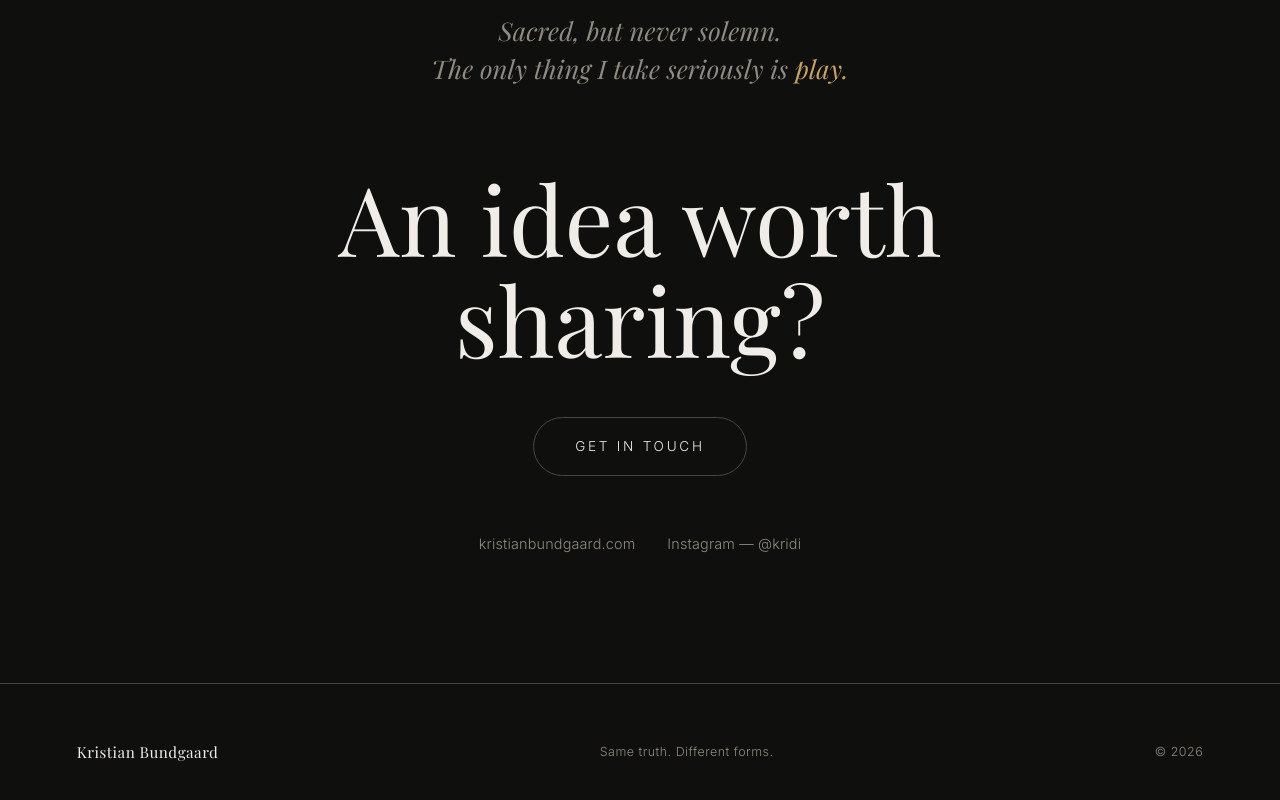
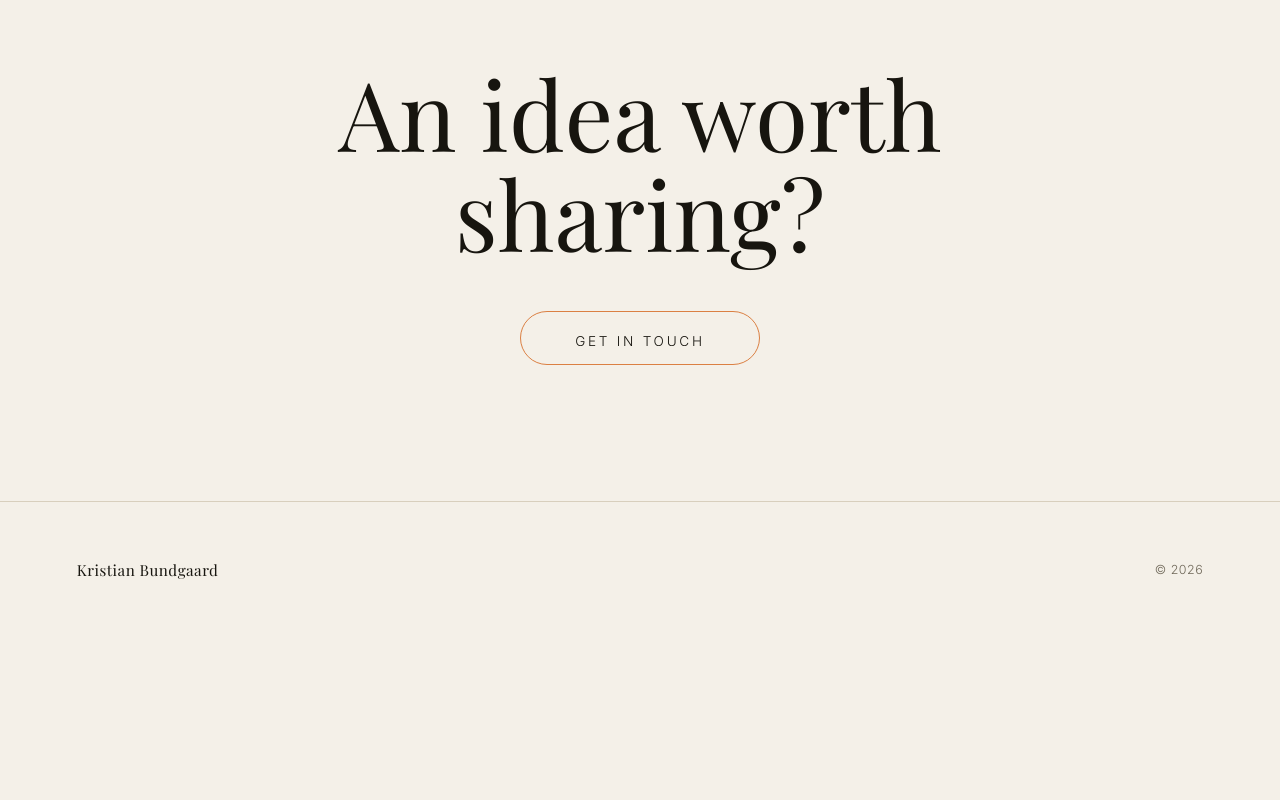
Before and after one commit to kristianbundgaard/My-repository, a plain HTML site: page index.html in a window 1280 px wide. Shown: the part 3315-4115 px from the top of the page. After the commit the page ends 3953 px from the top, so only its background shows below. Drawn offline with Linux system fonts and the light colour scheme.

Commit message:
Invert to a light theme + content and contact refinements
- Flip the palette: warm-paper ground, warm near-black text
- Warm the accent toward a sunset/sunrise orange
- Claire: "An app to clear your mind. Not a chatbot. ..."
- About: drop the "But one ambition: / Health." lines
- Footer: drop "Same truth. Different forms."
- Contact: single Get-in-touch button linking to Instagram (@kridi)
  with an elegant fill-sweep + label-swap-to-handle hover; remove the
  separate link list below

https://claude.ai/code/session_01U1VG1ev5mn5kzdXLC6PmUZ

```diff
--- a/index.html
+++ b/index.html
@@ -3,7 +3,7 @@
 <head>
 <meta charset="UTF-8" />
 <meta name="viewport" content="width=device-width, initial-scale=1.0, viewport-fit=cover" />
-<meta name="theme-color" content="#0F0F0E" />
+<meta name="theme-color" content="#F4F0E8" />
 <title>Kristian Bundgaard — Ideamaker</title>
 <meta name="description" content="Kristian Bundgaard is an ideamaker and artist. Same truth, different forms. A manifesto that happens to have a contact button." />
 <meta name="author" content="Kristian Bundgaard" />
@@ -31,11 +31,11 @@
      TOKENS
      ============================================================ */
   :root {
-    --bg:    #0F0F0E;
-    --fg:    #F0EDE8;
-    --dim:   #908b81;     /* muted off-white for secondary text */
-    --faint: #4a473f;     /* hairlines */
-    --accent:#C9A35B;     /* lamplight gold — used sparingly */
+    --bg:    #F4F0E8;     /* warm paper */
+    --fg:    #17150F;     /* warm near-black */
+    --dim:   #6f6859;     /* muted secondary text */
+    --faint: #d8cfbd;     /* hairlines */
+    --accent:#DB8043;     /* warm sunset / sunrise — used sparingly */
 
     --serif: "Playfair Display", Georgia, "Times New Roman", serif;
     --sans:  "Inter", -apple-system, BlinkMacSystemFont, "Segoe UI", sans-serif;
@@ -82,7 +82,6 @@
     position:fixed; inset:0 0 auto 0; z-index:100;
     display:flex; align-items:center; justify-content:space-between;
     padding:clamp(1.2rem,3vw,2rem) var(--pad);
-    mix-blend-mode:difference;
   }
   .nav__brand { font-family:var(--serif); font-size:1.05rem; letter-spacing:0.02em; }
   .nav__menu { display:flex; gap:clamp(1.1rem, 3vw, 2.4rem); }
@@ -214,20 +213,33 @@
     font-family:var(--serif); font-weight:400;
     font-size:clamp(2.4rem, 9vw, 6rem); line-height:1.05;
   }
+  /* Get-in-touch button — fill sweep + label swap to the Instagram handle */
   .contact__btn {
+    position:relative; isolation:isolate; overflow:hidden;
     display:inline-block; margin-top:clamp(2rem,5vw,3rem);
-    font-size:0.85rem; letter-spacing:0.2em; text-transform:uppercase;
-    padding:1.1rem 2.6rem; border:1px solid var(--faint); border-radius:100px;
-    transition:border-color 0.5s var(--ease), color 0.5s var(--ease), background 0.5s var(--ease);
+    font-size:0.85rem; letter-spacing:0.2em; text-transform:uppercase; color:var(--fg);
+    padding:1.15rem 2.8rem; min-width:15rem; border:1px solid var(--accent); border-radius:100px;
+    transition:color 0.5s var(--ease);
   }
-  .contact__btn:hover, .contact__btn:focus-visible { border-color:var(--accent); color:var(--accent); }
-  .contact__links {
-    margin-top:clamp(2.5rem,6vw,3.5rem); display:flex; justify-content:center; gap:2rem; flex-wrap:wrap;
-    font-size:0.9rem; color:var(--dim);
+  .contact__btn .btn__fill {
+    position:absolute; inset:0; z-index:-1; background:var(--accent);
+    transform:translateY(101%); border-radius:inherit;
+    transition:transform 0.6s var(--ease);
   }
-  .contact__links a { position:relative; }
-  .contact__links a::after { content:""; position:absolute; left:0; bottom:-3px; height:1px; width:0; background:var(--accent); transition:width 0.45s var(--ease); }
-  .contact__links a:hover::after { width:100%; }
+  .contact__btn:hover .btn__fill,
+  .contact__btn:focus-visible .btn__fill { transform:translateY(0); }
+  .contact__btn:hover, .contact__btn:focus-visible { color:var(--bg); }
+  .contact__btn .btn__text { position:relative; display:block; height:1.1em; overflow:hidden; }
+  .contact__btn .btn__line {
+    display:flex; align-items:center; justify-content:center; gap:0.5em; white-space:nowrap;
+    transition:transform 0.55s var(--ease);
+  }
+  .contact__btn .btn__line--out { position:absolute; inset:0; transform:translateY(115%); }
+  .contact__btn:hover .btn__line--in,
+  .contact__btn:focus-visible .btn__line--in { transform:translateY(-115%); }
+  .contact__btn:hover .btn__line--out,
+  .contact__btn:focus-visible .btn__line--out { transform:translateY(0); }
+  .contact__btn .btn__line svg { transform:translateY(-0.04em); }
 
   /* ============================================================
      FOOTER
@@ -315,7 +327,7 @@
         </button>
         <div class="idea__panel">
           <div class="idea__panel-inner">
-            <p class="idea__desc">A decision clarity engine. Not a chatbot. For the moment something actually matters — when the choice is yours and the cost is real.</p>
+            <p class="idea__desc">An app to clear your mind. Not a chatbot. For the moment something actually matters — when the choice is yours and the cost is real.</p>
           </div>
         </div>
       </div>
@@ -364,8 +376,6 @@
         <p data-anim>I create things.</p>
         <p data-anim>The approach is intentional play.</p>
         <p data-anim>Mediums vary according to message.</p>
-        <p class="small" data-anim>But one ambition:</p>
-        <p class="accent" data-anim>Health.</p>
       </div>
       <div class="about__disc" data-anim>
         Concept Development · Creative Direction · Strategy · Design · Writing
@@ -378,11 +388,16 @@
     <div class="wrap">
       <p class="contact__ethos" data-anim>Sacred, but never solemn.<br />The only thing I take seriously is <em>play.</em></p>
       <h2 data-anim>An idea worth sharing?</h2>
-      <a class="contact__btn" href="https://kristianbundgaard.com" target="_blank" rel="noopener" data-anim>Get in touch</a>
-      <div class="contact__links" data-anim>
-        <a href="https://kristianbundgaard.com" target="_blank" rel="noopener">kristianbundgaard.com</a>
-        <a href="https://instagram.com/kridi" target="_blank" rel="noopener">Instagram — @kridi</a>
-      </div>
+      <a class="contact__btn" href="https://instagram.com/kridi" target="_blank" rel="noopener" aria-label="Get in touch on Instagram, @kridi" data-anim>
+        <span class="btn__fill" aria-hidden="true"></span>
+        <span class="btn__text" aria-hidden="true">
+          <span class="btn__line btn__line--in">Get in touch</span>
+          <span class="btn__line btn__line--out">
+            <svg viewBox="0 0 24 24" width="15" height="15" fill="none" stroke="currentColor" stroke-width="1.6" stroke-linecap="round" stroke-linejoin="round" aria-hidden="true"><rect x="2.5" y="2.5" width="19" height="19" rx="5.5"/><circle cx="12" cy="12" r="4.2"/><circle cx="17.6" cy="6.4" r="1.1" fill="currentColor" stroke="none"/></svg>
+            <span>@kridi</span>
+          </span>
+        </span>
+      </a>
     </div>
   </section>
 
@@ -390,7 +405,6 @@
 
 <footer class="footer">
   <span class="footer__mark">Kristian Bundgaard</span>
-  <span>Same truth. Different forms.</span>
   <span>© 2026</span>
 </footer>
 
```
